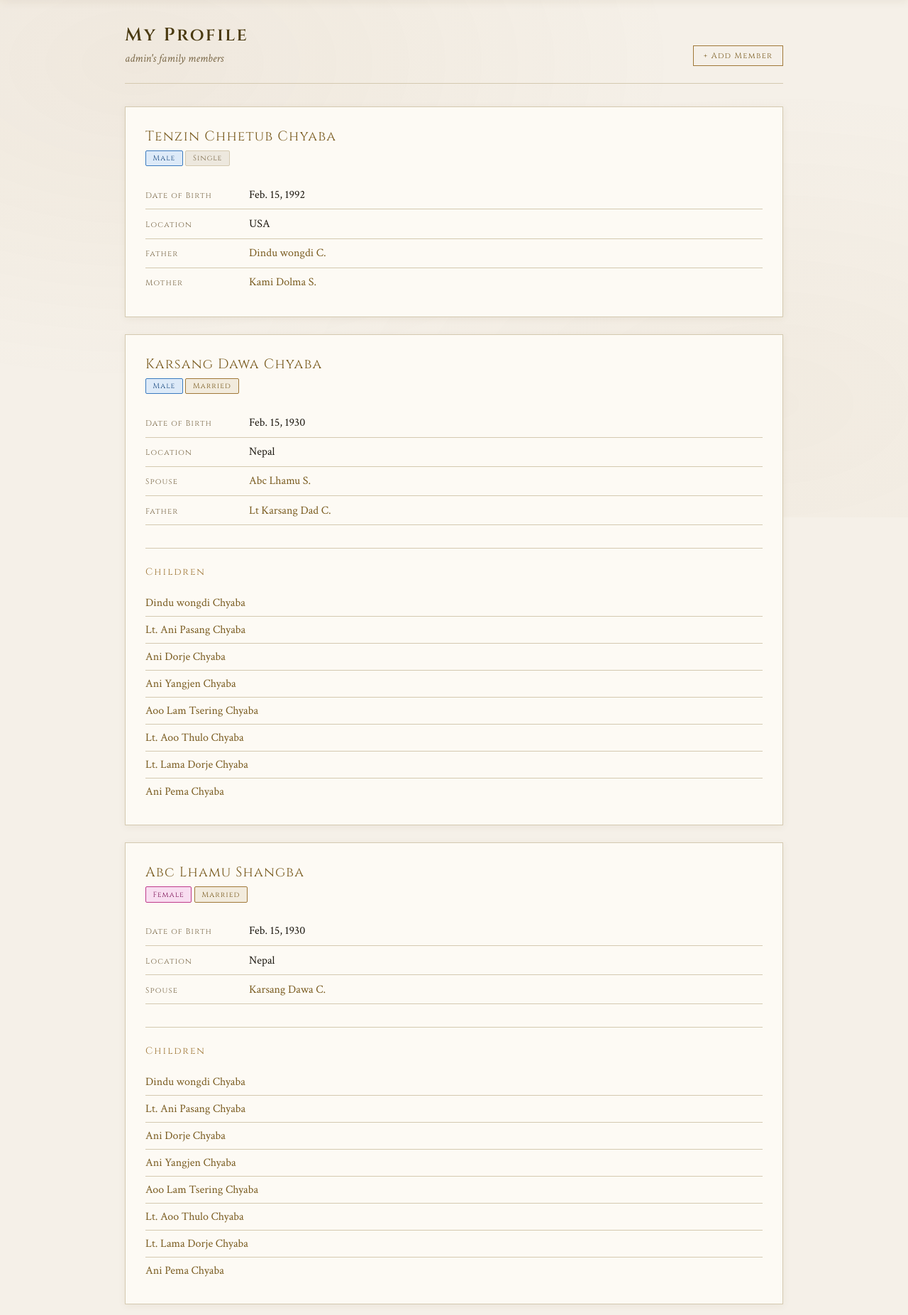
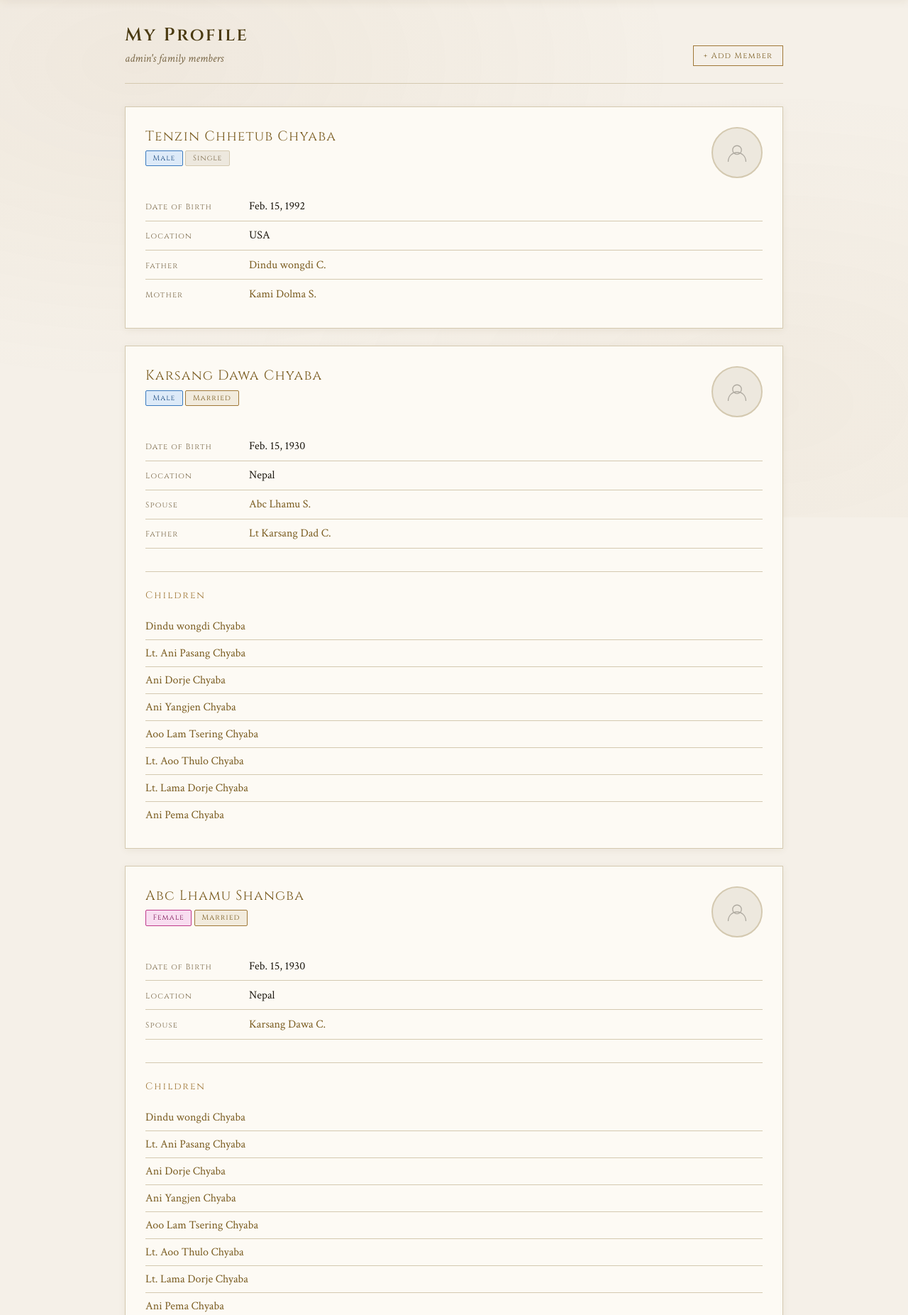
Before and after one commit to czen-hub/family_tree, a Django app: page /accounts/profile/ in a window 1280 px wide. Shown: the part 71-1924 px from the top of the page at 71% size. Run offline with Django 5.2, Linux system fonts and the light colour scheme; a user stored in the database is signed in; data comes from the database, SQL or seed files in the repository.

Commit message:
Add profile photo circle

```diff
--- a/accounts/templates/accounts/dashboard.html
+++ b/accounts/templates/accounts/dashboard.html
@@ -2,28 +2,93 @@
 {% block title %}LINK ROOT — Profile{% endblock %}
 {% block content %}
 <div class="main">
+
   <div class="page-header" style="display:flex; justify-content:space-between; align-items:flex-end;">
-<div><div class="page-title">My Profile</div><div class="page-subtitle">{{ user.username }}'s family members</div></div>
+    <div>
+      <div class="page-title">My Profile</div>
+      <div class="page-subtitle">{{ user.username }}'s family members</div>
+    </div>
     <a href="{% url 'add_member' %}" class="btn btn-sm">+ Add Member</a>
   </div>
+
   {% if member_data %}
     {% for data in member_data %}
     <div class="card" style="margin-bottom:1.5rem;">
-<div style="margin-bottom:1.25rem;">
-<a href="{% url 'family_detail' data.member.pk %}" class="text-link" style="font-family:'Cinzel',serif; font-size:1.2rem; letter-spacing:0.06em;">{{ data.member.first_name }} {{ data.member.middle_name }} {{ data.member.last_name }}</a>
+
+      <!-- Top row: info on left, photo on right -->
+      <div style="display:flex; justify-content:space-between; align-items:flex-start; margin-bottom:1.25rem;">
+
+        <!-- Left: name + badges -->
+        <div style="flex:1; min-width:0; padding-right:1rem;">
+          <a href="{% url 'family_detail' data.member.pk %}" class="text-link"
+            style="font-family:'Cinzel',serif; font-size:1.2rem; letter-spacing:0.06em;">
+            {{ data.member.first_name }} {{ data.member.middle_name }} {{ data.member.last_name }}
+          </a>
           <div style="margin-top:0.4rem;">
-{% if data.member.gender == 'M' %}<span class="badge badge-male">Male</span>{% elif data.member.gender == 'F' %}<span class="badge badge-female">Female</span>{% endif %}
-{% if data.member.marital_status == 'Married' %}<span class="badge badge-married">Married</span>{% else %}<span class="badge badge-single">Single</span>{% endif %}
+            {% if data.member.gender == 'M' %}<span class="badge badge-male">Male</span>
+            {% elif data.member.gender == 'F' %}<span class="badge badge-female">Female</span>{% endif %}
+            {% if data.member.marital_status == 'Married' %}<span class="badge badge-married">Married</span>
+            {% else %}<span class="badge badge-single">Single</span>{% endif %}
           </div>
         </div>
+
+        <!-- Right: circular photo -->
+        <div style="flex-shrink:0;">
+          {% if data.member.photo %}
+            <img src="{{ data.member.photo.url }}" alt="{{ data.member.first_name }}"
+              style="width:72px; height:72px; border-radius:50%; object-fit:cover; border:2px solid #7a6430; display:block;" />
+          {% else %}
+            <!-- Placeholder circle -->
+            <div style="width:72px; height:72px; border-radius:50%; background:var(--surface2); border:2px solid var(--border); display:flex; align-items:center; justify-content:center;">
+              <svg width="32" height="32" viewBox="0 0 36 36" fill="none" xmlns="http://www.w3.org/2000/svg" style="opacity:0.3;">
+                <circle cx="18" cy="14" r="7" stroke="currentColor" stroke-width="1.5"/>
+                <path d="M4 32c0-7.732 6.268-14 14-14s14 6.268 14 14" stroke="currentColor" stroke-width="1.5" stroke-linecap="round"/>
+              </svg>
+            </div>
+          {% endif %}
+        </div>
+
+      </div>
+
+      <!-- Detail rows -->
       <div class="detail-row"><span class="detail-label">Date of Birth</span><span class="detail-value">{{ data.member.date_of_birth|default:"—" }}</span></div>
       <div class="detail-row"><span class="detail-label">Location</span><span class="detail-value">{{ data.member.address|default:"—" }}</span></div>
-{% if data.member.marital_status == 'Married' and data.member.spouse %}<div class="detail-row"><span class="detail-label">Spouse</span><span class="detail-value"><a href="{% url 'family_detail' data.member.spouse.pk %}" class="text-link">{{ data.member.spouse }}</a></span></div>{% endif %}
-{% if data.member.father %}<div class="detail-row"><span class="detail-label">Father</span><span class="detail-value"><a href="{% url 'family_detail' data.member.father.pk %}" class="text-link">{{ data.member.father }}</a></span></div>{% endif %}
-{% if data.member.mother %}<div class="detail-row"><span class="detail-label">Mother</span><span class="detail-value"><a href="{% url 'family_detail' data.member.mother.pk %}" class="text-link">{{ data.member.mother }}</a></span></div>{% endif %}
-{% if data.children %}<div class="section"><div class="section-title">Children</div><ul class="member-list">{% for child in data.children %}<li><a href="{% url 'family_detail' child.pk %}" class="text-link">{{ child.first_name }} {{ child.middle_name }} {{ child.last_name }}</a></li>{% endfor %}</ul></div>{% endif %}
+
+      {% if data.member.marital_status == 'Married' and data.member.spouse %}
+      <div class="detail-row">
+        <span class="detail-label">Spouse</span>
+        <span class="detail-value"><a href="{% url 'family_detail' data.member.spouse.pk %}" class="text-link">{{ data.member.spouse }}</a></span>
+      </div>
+      {% endif %}
+
+      {% if data.member.father %}
+      <div class="detail-row">
+        <span class="detail-label">Father</span>
+        <span class="detail-value"><a href="{% url 'family_detail' data.member.father.pk %}" class="text-link">{{ data.member.father }}</a></span>
+      </div>
+      {% endif %}
+
+      {% if data.member.mother %}
+      <div class="detail-row">
+        <span class="detail-label">Mother</span>
+        <span class="detail-value"><a href="{% url 'family_detail' data.member.mother.pk %}" class="text-link">{{ data.member.mother }}</a></span>
+      </div>
+      {% endif %}
+
+      {% if data.children %}
+      <div class="section">
+        <div class="section-title">Children</div>
+        <ul class="member-list">
+          {% for child in data.children %}
+          <li><a href="{% url 'family_detail' child.pk %}" class="text-link">{{ child.first_name }} {{ child.middle_name }} {{ child.last_name }}</a></li>
+          {% endfor %}
+        </ul>
+      </div>
+      {% endif %}
+
     </div>
     {% endfor %}
+
   {% else %}
   <div class="card" style="text-align:center; padding:3rem;">
     <div style="font-size:2rem; opacity:0.3; margin-bottom:1rem;">🌿</div>
@@ -32,5 +97,6 @@
     <a href="{% url 'add_member' %}" class="btn">Add Yourself</a>
   </div>
   {% endif %}
+
 </div>
 {% endblock %}
```
Lines whose indentation alone changed are shown as unchanged.
